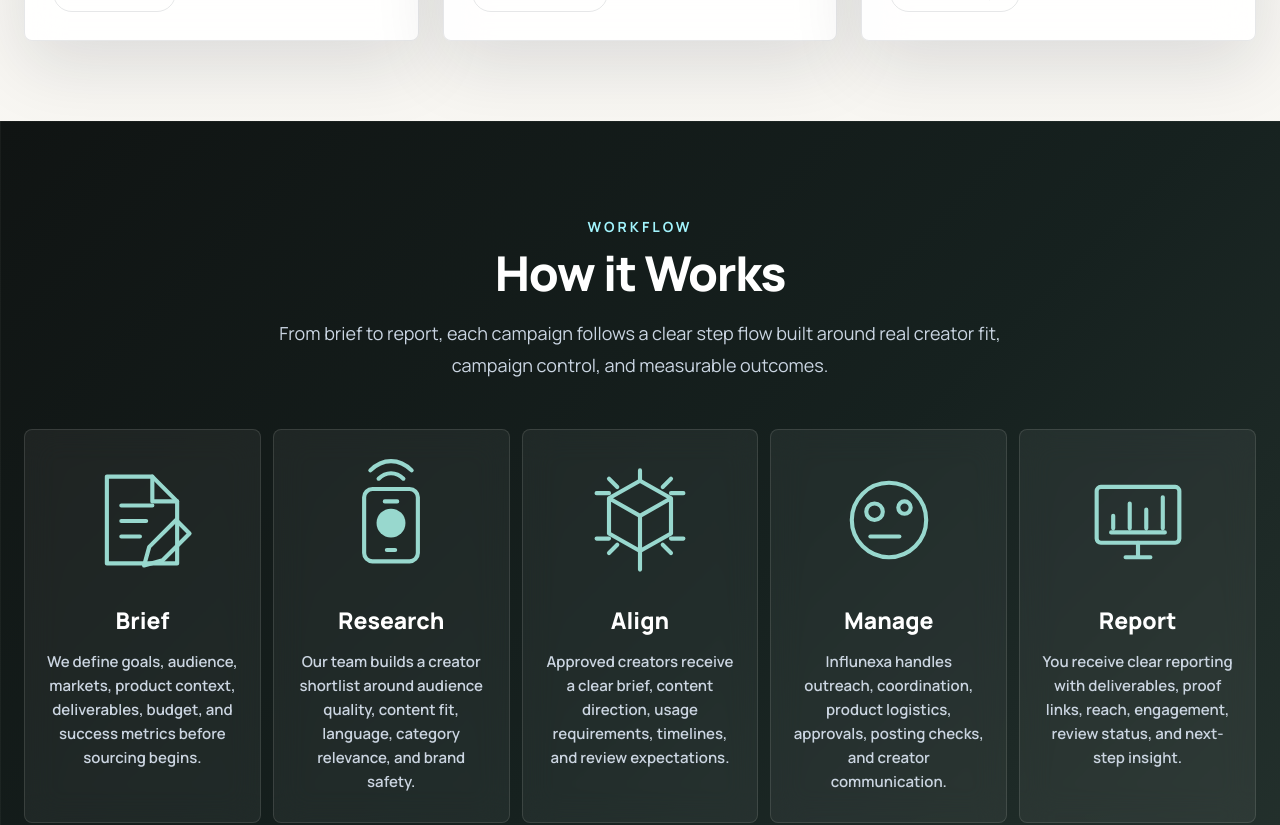
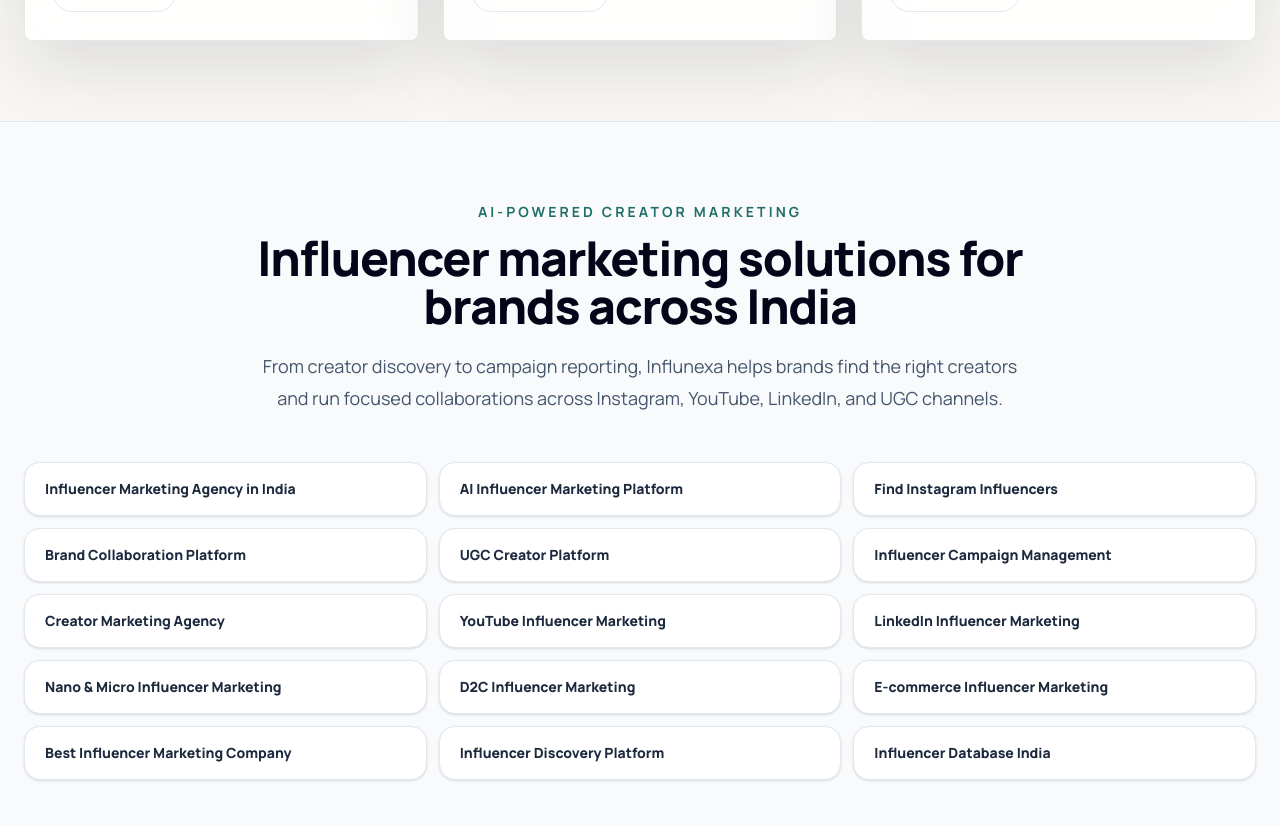
Before and after one commit to Mdgulfam-dev/influnexa, a React (Vite) app: page / in a window 1280 px wide. Shown: the part 3260-4085 px from the top of the page. Built offline with nearby package versions, Linux system fonts and the light colour scheme; no server answers.

Commit message:
improove SEO

```diff
--- a/index.html
+++ b/index.html
@@ -17,7 +17,7 @@
     content="Influnexa is an AI-powered influencer and creator marketing company helping brands discover verified Instagram, YouTube, LinkedIn, and UGC creators, manage influencer campaigns, track performance, and grow faster across India." />
 
 <meta name="keywords"
-  content="influencer marketing, influencer marketing agency, influencer marketing company, influencer marketing agency India, influencer marketing company India, creator marketing, creator economy, influencer campaign, influencer campaign management, influencer outreach, influencer discovery platform, AI influencer marketing, AI influencer search, influencer database, influencer marketplace, influencer collaboration, brand collaborations, influencer partnerships, UGC creators, UGC content creation, user generated content, Instagram influencers, YouTube influencers, LinkedIn influencers, LinkedIn creators, Facebook influencers, Twitter influencers, X creators, TikTok influencers, Snapchat creators, social media influencers, nano influencers, micro influencers, macro influencers, celebrity influencers, influencer advertising, digital marketing agency, social media marketing, influencer analytics, influencer ROI, influencer strategy, influencer management platform, creator management, influencer network, influencer platform, brand promotion, product promotion, startup marketing, ecommerce marketing, D2C marketing, influencer marketing services, influencer marketing software, influencer marketing platform, influencer marketing for brands, influencer marketing for startups, creator partnerships, Influnexa" />
+  content="Influencer Marketing Agency in India, AI Influencer Marketing Platform, Find Instagram Influencers, Brand Collaboration Platform, UGC Creator Platform, Influencer Campaign Management, Creator Marketing Agency, YouTube Influencer Marketing, LinkedIn Influencer Marketing, Nano & Micro Influencer Marketing, D2C Influencer Marketing, E-commerce Influencer Marketing, Best Influencer Marketing Company, Influencer Discovery Platform, Influencer Database India, influencer marketing, influencer marketing agency, influencer marketing company, creator marketing, influencer campaign, influencer outreach, AI influencer search, influencer database, influencer collaboration, brand collaborations, influencer partnerships, UGC creators, Instagram influencers, YouTube influencers, LinkedIn influencers, nano influencers, micro influencers, influencer analytics, influencer ROI, influencer strategy, creator management, ecommerce marketing, influencer marketing platform, creator partnerships, Influnexa" />
 
   <meta name="author" content="Influnexa" />
   <meta name="robots" content="index, follow, max-image-preview:large" />
--- a/src/pages/Home.jsx
+++ b/src/pages/Home.jsx
@@ -68,6 +68,24 @@
     copy: "Clear campaign reports covering content delivery, reach, engagement, review status, and business learnings.",
     points: ["Executive dashboards", "Performance summaries", "Next-step insight"],
   },
+];
+
+const seoCapabilities = [
+  "Influencer Marketing Agency in India",
+  "AI Influencer Marketing Platform",
+  "Find Instagram Influencers",
+  "Brand Collaboration Platform",
+  "UGC Creator Platform",
+  "Influencer Campaign Management",
+  "Creator Marketing Agency",
+  "YouTube Influencer Marketing",
+  "LinkedIn Influencer Marketing",
+  "Nano & Micro Influencer Marketing",
+  "D2C Influencer Marketing",
+  "E-commerce Influencer Marketing",
+  "Best Influencer Marketing Company",
+  "Influencer Discovery Platform",
+  "Influencer Database India",
 ];
 
 const workflowSteps = [
@@ -226,12 +244,15 @@
 ];
 
 const homeJsonLd = [
-  pageSchema({
-    path: "/",
-    title: "Influnexa | AI-Powered Influencer & Creator Marketing Company in India",
-    description: homeDescription,
-    breadcrumbs: homeBreadcrumbs,
-  }),
+  {
+    ...pageSchema({
+      path: "/",
+      title: "Influnexa | AI-Powered Influencer & Creator Marketing Company in India",
+      description: homeDescription,
+      breadcrumbs: homeBreadcrumbs,
+    }),
+    keywords: seoCapabilities.join(", "),
+  },
   breadcrumbSchema("/", homeBreadcrumbs),
   {
     "@context": "https://schema.org",
@@ -732,6 +753,19 @@
                     <span key={point}>{point}</span>
                   ))}
                 </div>
+              </article>
+            ))}
+          </div>
+        </section>
+
+        <section className="border-y border-slate-200 bg-slate-50 px-4 py-20 dark:border-white/10 dark:bg-slate-900/40 lg:px-6">
+          <SectionHeader eyebrow="AI-powered creator marketing" title="Influencer marketing solutions for brands across India">
+            From creator discovery to campaign reporting, Influnexa helps brands find the right creators and run focused collaborations across Instagram, YouTube, LinkedIn, and UGC channels.
+          </SectionHeader>
+          <div className="mx-auto grid max-w-7xl gap-3 sm:grid-cols-2 lg:grid-cols-3">
+            {seoCapabilities.map((capability) => (
+              <article key={capability} className="rounded-2xl border border-slate-200 bg-white px-5 py-4 text-sm font-black text-slate-800 shadow-sm dark:border-white/10 dark:bg-white/5 dark:text-slate-100">
+                {capability}
               </article>
             ))}
           </div>
```
